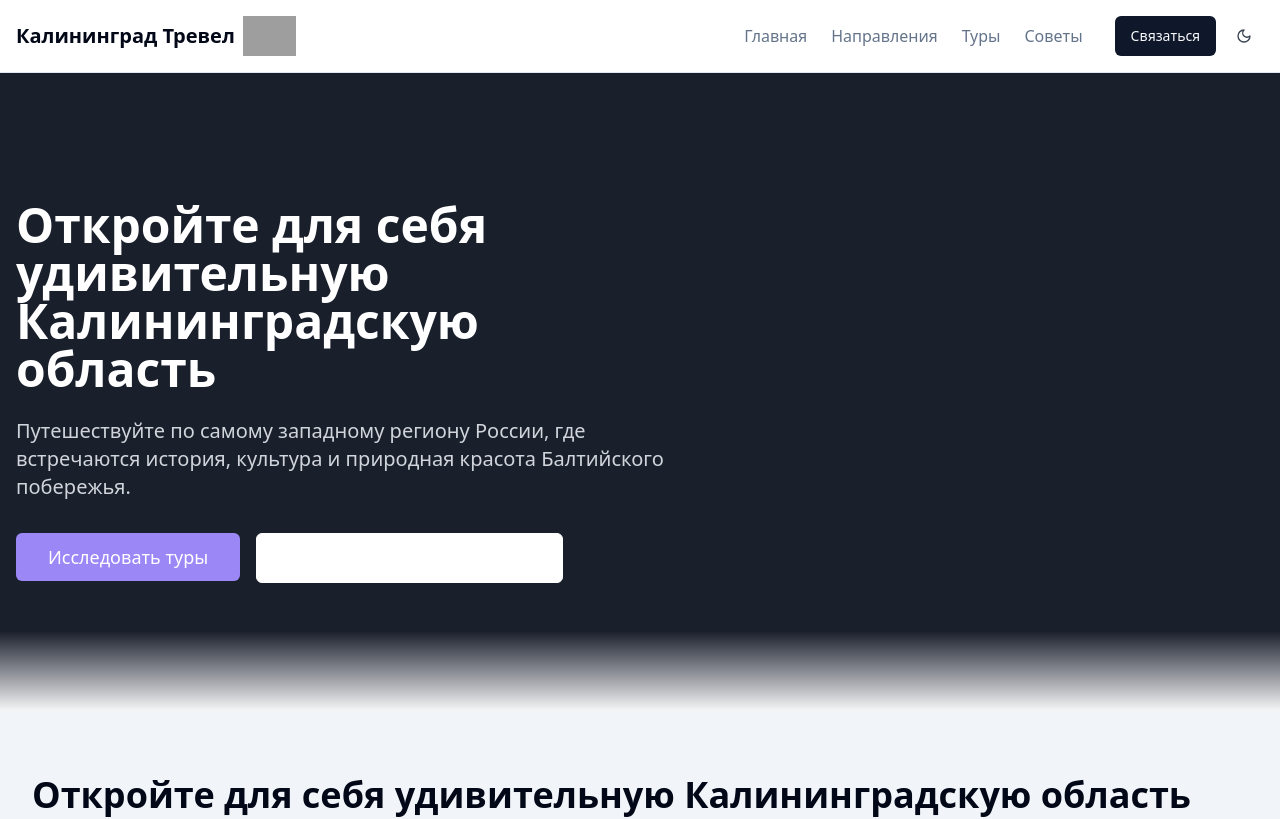
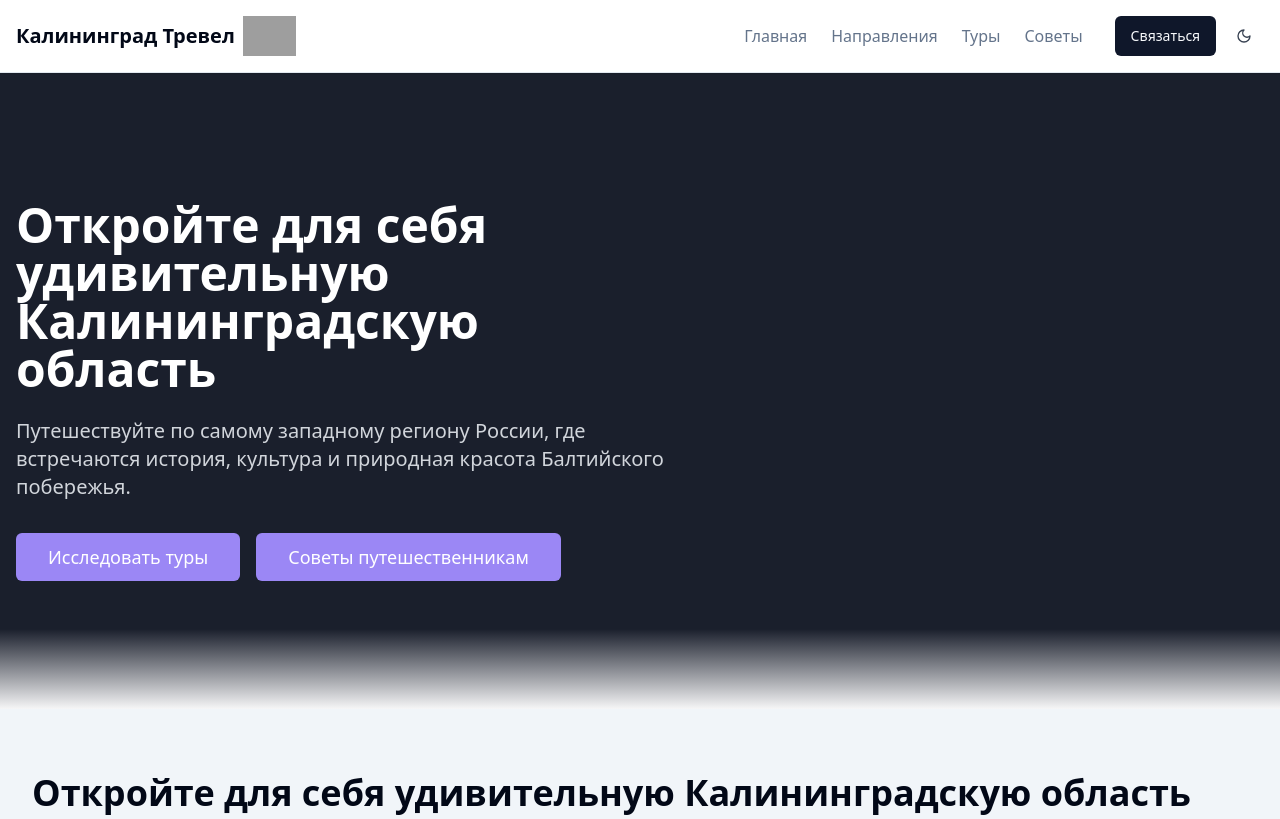
Before and after one commit to gorkya/kaliningrad-travel-site, a React (Vite) app: page / in a window 1280 px wide. Shown: the top 819 px of the page. Built offline with nearby package versions, Linux system fonts and the light colour scheme; grey boxes are pictures that could not be loaded.

Commit message:
feat: цвет кнопки советов - фиолетовый

```diff
--- a/src/components/HeroSection.tsx
+++ b/src/components/HeroSection.tsx
@@ -25,8 +25,7 @@ export const HeroSection = () => {
             </Button>
             <Button
               onClick={() => navigate("/tips")}
-              variant="outline"
-              className="border-white text-white hover:bg-white hover:text-[#1A1F2C] px-8 py-6 text-lg"
+              className="bg-[#9b87f5] hover:bg-[#7E69AB] text-white px-8 py-6 text-lg"
             >
               Советы путешественникам
             </Button>
```
